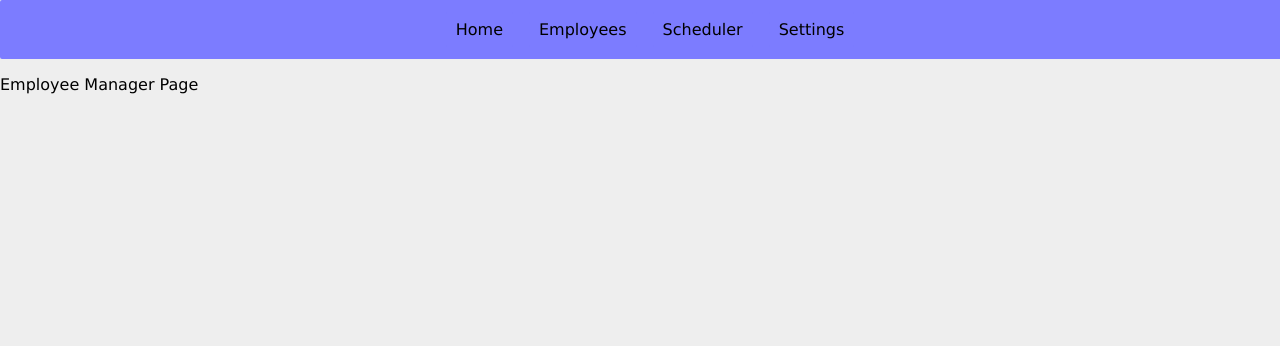
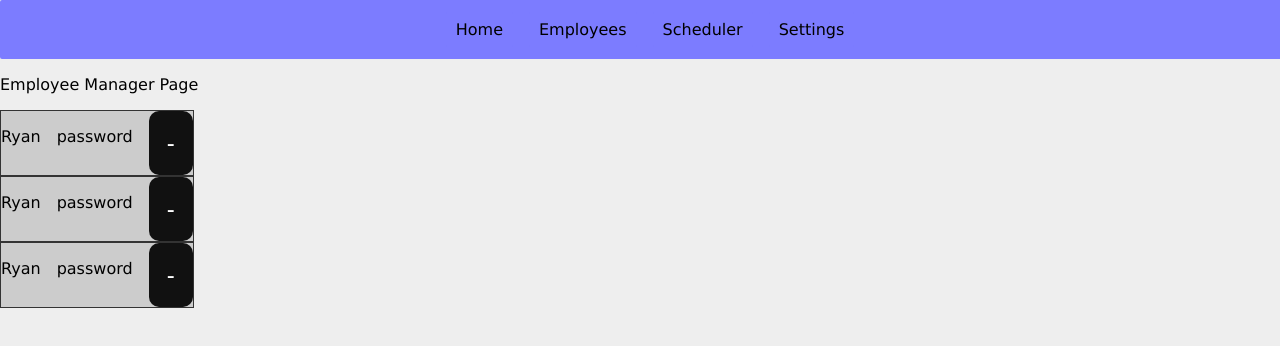
Before and after one commit to FloatingPointers/scheduler, a React (Create React App) app: page /mgr/employees in a window 1280 px wide. Shown: the top 346 px of the page. Built offline with nearby package versions, Linux system fonts and the light colour scheme.

Commit message:
Add components for employee management page

```diff
--- a/src/RouteSwitch.js
+++ b/src/RouteSwitch.js
@@ -2,7 +2,7 @@
 import { BrowserRouter, Routes, Route } from "react-router-dom";
 import App from "./pages/App";
 import CreateAccount from "./pages/CreateAccount";
-import Manager from './pages/Manager/Manager';
+import ManagerHome from './pages/Manager/ManagerHome';
 import EmployeeManager from './pages/Manager/EmployeeManager';
 import ScheduleManager from './pages/Manager/ScheduleManager';
 import ManagerAccountSettings from './pages/Manager/ManagerAccountSettings';
@@ -16,7 +16,7 @@
         <Route path="/" element={<App />} />
         <Route path="/CreateAccount/" element={<CreateAccount/>} />
         <Route path="/mgr">
-            <Route path="" element={<Manager/>} />
+            <Route path="" element={<ManagerHome/>} />
             <Route path="employees" element={<EmployeeManager/>} />
             <Route path="scheduler" element={<ScheduleManager/>} />
             <Route path="settings" element={<ManagerAccountSettings/>} />
--- /dev/null
+++ b/src/components/manager-components/EmployeeManagementRow.js
@@ -0,0 +1,16 @@
+import React from 'react';
+import {Employee} from '../../data/Employee.js';
+
+function EmployeeManagementRow({employee}) {
+
+    return (
+        <div className="employee-management-item">
+            <p>{employee.getName()}</p>
+            <p>{employee.getPassword()}</p>
+            <button>-</button>
+        </div>
+    );
+
+}
+
+export default EmployeeManagementRow;
--- /dev/null
+++ b/src/data/Employee.js
@@ -0,0 +1,23 @@
+export class Employee {
+
+    constructor(uuid, name, password) {
+        this.uuid = uuid;
+        this.name = name;
+        this.password = password;
+    };
+
+
+
+    getUUID() {
+        return this.uuid;
+    };
+
+    getName() {
+        return this.name;
+    };
+
+    getPassword() {
+        return this.password;
+    }
+
+}
--- a/src/pages/Manager/EmployeeManager.js
+++ b/src/pages/Manager/EmployeeManager.js
@@ -2,16 +2,27 @@
 import ManagerNavbar from '../../components/manager-components/ManagerNavbar';
 
 import '../../styles/manager.css';
+import {Employee} from '../../data/Employee.js';
+import EmployeeManagementRow from '../../components/manager-components/EmployeeManagementRow';
 
 
 
 function EmployeeManager() {
+
+    const employee_obj = new Employee(1493123, "Ryan", "password");
 
     return (
 
         <div className="manager-body">
             <ManagerNavbar/>
             <p>Employee Manager Page</p>
+
+            <div className="employee-manager-list">
+                <EmployeeManagementRow employee={employee_obj} />
+                <EmployeeManagementRow employee={employee_obj} />
+                <EmployeeManagementRow employee={employee_obj} />
+            </div>
+
         </div>
 
     );
--- a/src/pages/Manager/Manager.js
+++ b/src/pages/Manager/ManagerHome.js
@@ -5,7 +5,7 @@
 
 
 
-function Manager() {
+function ManagerHome() {
 
     return (
         <div className="manager-body">
@@ -19,4 +19,4 @@
 
 };
 
-export default Manager;
+export default ManagerHome;
--- a/src/styles/manager.css
+++ b/src/styles/manager.css
@@ -11,3 +11,27 @@
 
 
 }
+
+
+
+.employee-manager-list {
+
+    display: flex;
+    flex-flow: column nowrap;
+    align-items: flex-start;
+    justify-content: flex-start;
+    background-color: var(--background-light-dim);
+
+}
+
+.employee-management-item {
+
+    display: flex;
+    flex-flow: row nowrap;
+    align-items: flex-start;
+    justify-content: center;
+    gap: 1em;
+    background-color: var(--background-light-dim);
+    border: 1px solid var(--background-dark);
+
+}
```
